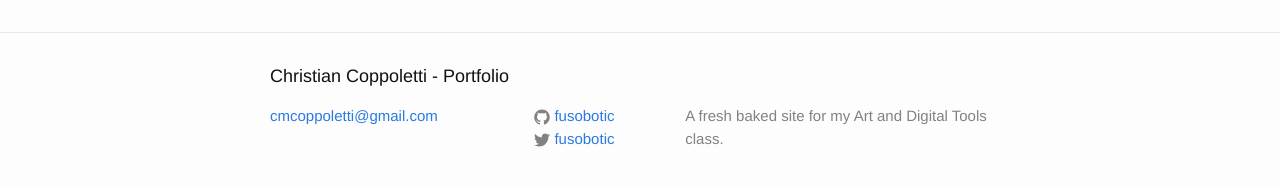
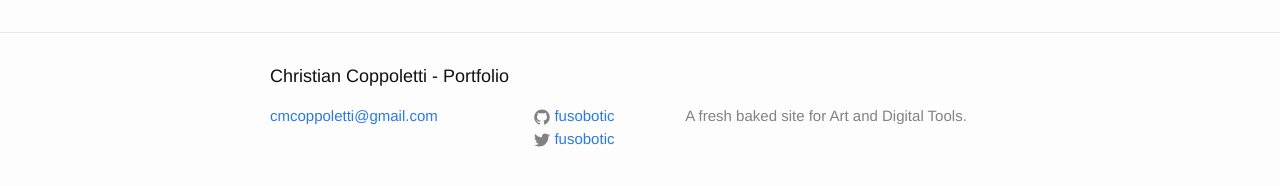
Before and after one commit to fusobotic/fusobotic, a Jekyll site: the page built from index.html, in a window 1280 px wide. Shown: the part 315-501 px from the top of the page. Built offline with Jekyll 4.4.1, drawn with Linux system fonts in a browser that asks for light colours.

Commit message:
slight modification

```diff
--- a/_config.yml
+++ b/_config.yml
@@ -9,7 +9,7 @@
 title: Christian Coppoletti - Portfolio
 email: cmcoppoletti@gmail.com
 description: > # this means to ignore newlines until "baseurl:"
-  A fresh baked site for my Art and Digital Tools class.
+  A fresh baked site for Art and Digital Tools.
 baseurl: "" # the subpath of your site, e.g. /blog
 url: "" # the base hostname & protocol for your site
 twitter_username: fusobotic
```
